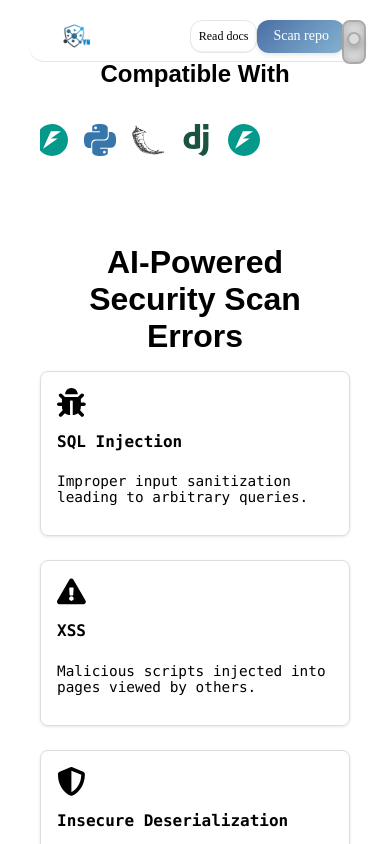
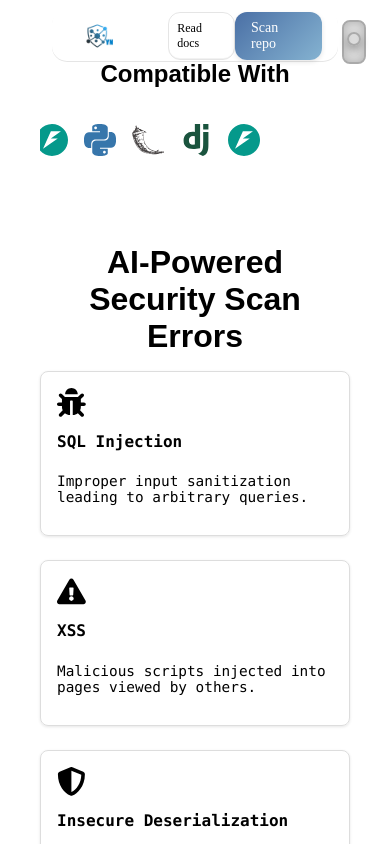
Before and after one commit to hyemiie/vyn_web_scanner, a Next.js app: page /about in a window 390 px wide. Shown: the top 844 px of the page. Built offline with nearby package versions, Linux system fonts and the light colour scheme.

Commit message:
font size update

```diff
--- a/src/app/rootlayout.css
+++ b/src/app/rootlayout.css
@@ -69,7 +69,7 @@
 @media(max-width: 600px) {
     .nav-container{
         /* background-color: rgb(219, 168, 98) !important; */
-        width: 300px;
+        width: 65%;
     }
 
     .nav-inner{
```
